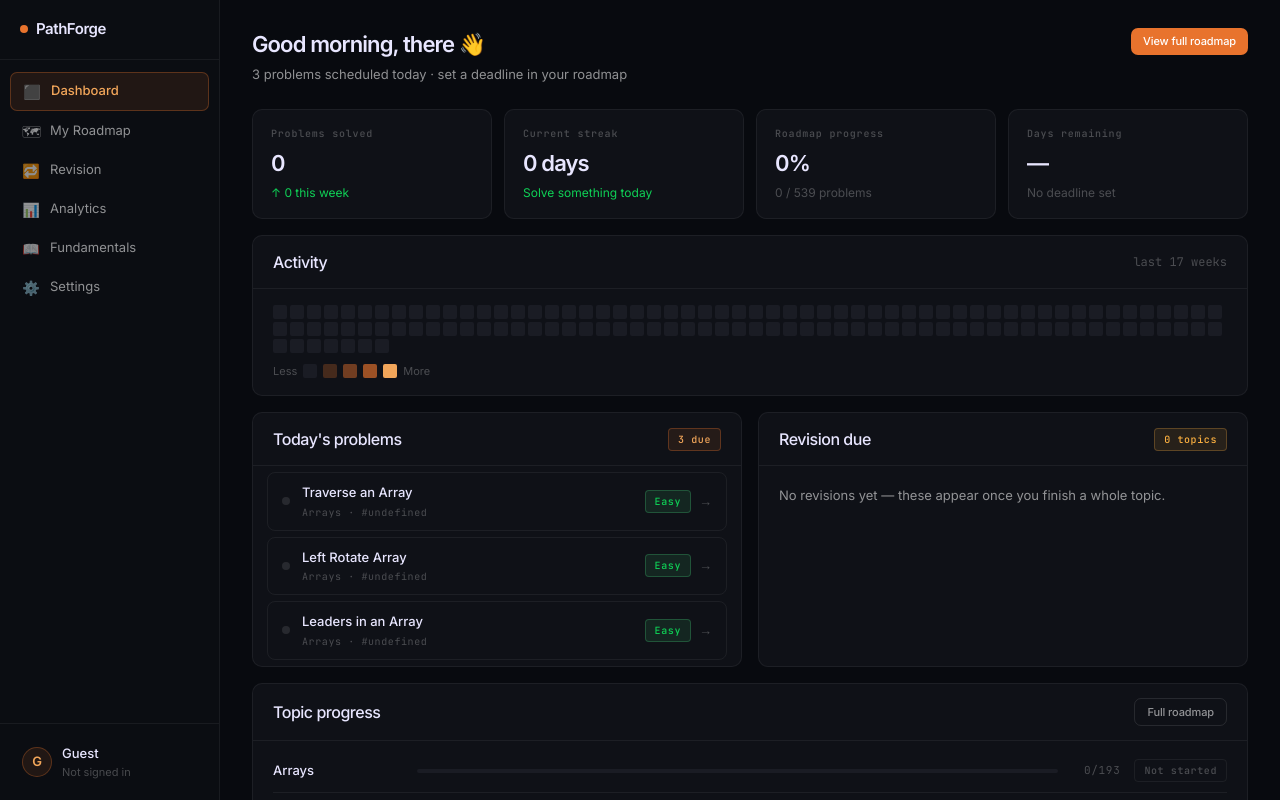
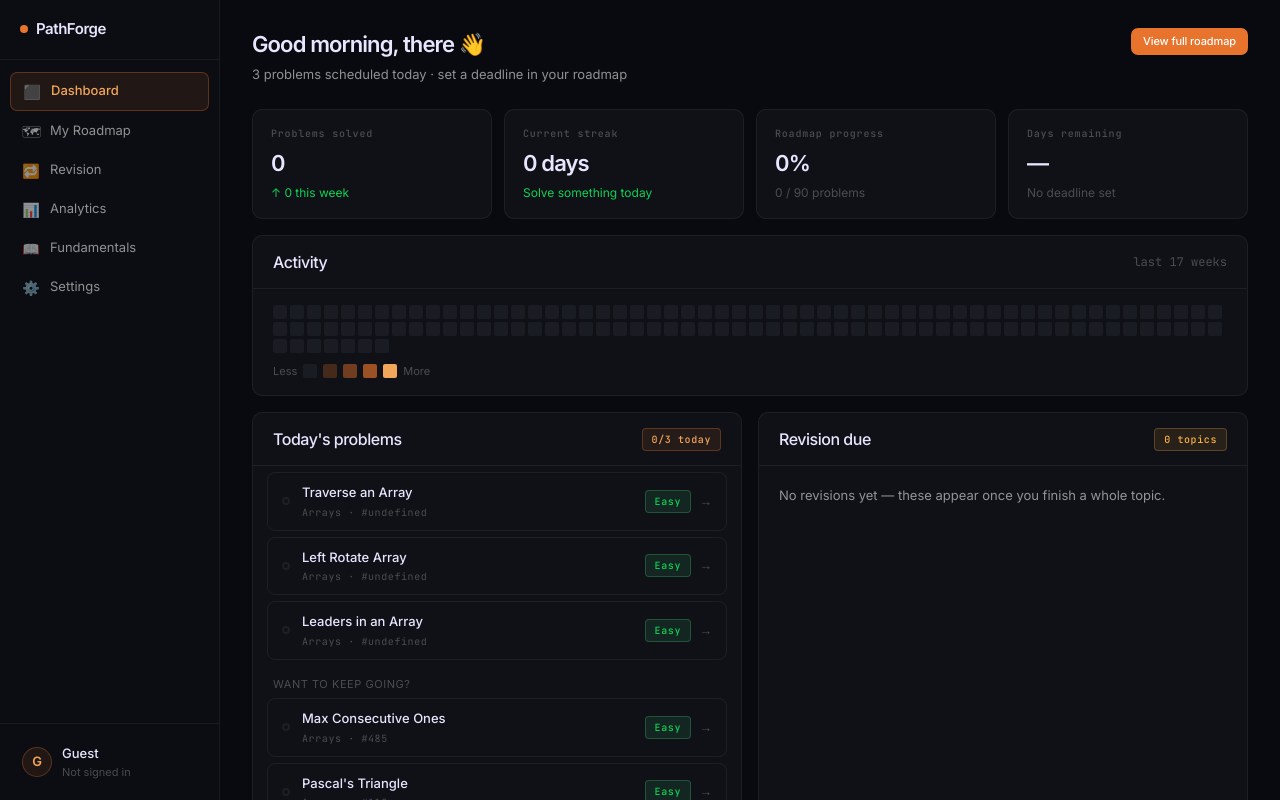
Before and after one commit to naman-0230/pathforge, a React (Vite) app in the folder REACT/: page /dashboard in a window 1280 px wide. Shown: the top 800 px of the page. Built offline with nearby package versions, Linux system fonts and the light colour scheme.

Commit message:
updated the dashboard

```diff
--- a/REACT/src/pages/DashboardPage.jsx
+++ b/REACT/src/pages/DashboardPage.jsx
@@ -1,8 +1,7 @@
 import { useState } from 'react';
-import { Link } from 'react-router-dom';
+import { Link, useNavigate } from 'react-router-dom';
 import Sidebar from '../components/Sidebar';
 import Badge from '../components/Badge';
-import Button from '../components/Button';
 import StatCard from '../components/StatCard';
 import ProblemRow from '../components/ProblemRow';
 import RevisionRow from '../components/RevisionRow';
@@ -15,31 +14,63 @@ import { getDaysRemaining } from '../utils/date.js';
 import { getDashboardSubtitle } from '../utils/motivation.js';
 import { getCurrentStreak, getTotalSolvedFromLog, getSolvedInLastNDays, getDaysSinceLastActivity } from '../utils/activity.js';
 import { topics } from '../data/topics.js';
-import { getDifficultyType } from '../data/problems.js';
-import { getTopicStats, getOverallProgress } from '../utils/progress.js';
+import { getDifficultyType, getProblemsBySection } from '../data/problems.js';
+import { isProblemSolved } from '../utils/progress.js';
 import { isTopicWeak } from '../utils/weakPoints.js';
-import { getWeightedProblemQueue } from '../utils/roadmapGenerator.js';
+import { loadJSON, saveJSON } from '../utils/storage.js';
+import { slugify } from '../utils/slug.js';
+import {
+  getOrRegenerateRoadmapState,
+  resolveRoadmapBreakdown,
+  getRoadmapOverallProgress,
+  getTodayPlan,
+  getWeightedProblemQueue,
+} from '../utils/roadmapGenerator.js';
 import { ensureRevisionScheduled, isRevisionDue, getDaysUntilRevision, completeRevisionSession } from '../utils/revision.js';
 import '../styles/app.css';
 import '../styles/dashboard.css';
 
-// DashboardPage — this is where all three core engines come together:
-//   - roadmapGenerator: "Today's problems" is now the front of the real
-//     weighted queue (weak topics get more frequent slots), not a naive
-//     "first 3 unsolved, topic by topic" placeholder.
-//   - weakPoints: topic progress rows use real hint/peek/confidence scoring
-//     to decide Strong vs Weak, not just raw solve ratio.
-//   - revision (SM-2): any topic that's 100% solved automatically gets a
-//     revision schedule, and its due date is real — driven by past revision
-//     quality, not a fixed "every N days" rule.
+// DashboardPage — now shares the exact same "what's true about my roadmap
+// right now" source as RoadmapPage: the STORED roadmap state
+// (roadmapGenerator.js), not a second, disagreeing derivation of it.
 //
-// FIX: "Revise →" used to call completeRevisionSession(topicKey, 4) directly
-// — every single revision was recorded as quality "Easy" no matter how it
-// actually went, which meant the SM-2 math in revision.js/sm2.js could never
-// actually adapt (there was no real signal for it to adapt to). Clicking
-// Revise now opens an inline confidence picker for that topic first — same
-// four options and same ConfidenceButton component ProblemPage already uses
-// — and only calls completeRevisionSession once a real rating is picked.
+// WHAT CHANGED THIS PASS (previously this page had drifted behind
+// RoadmapPage's stored-state / calendar-day work):
+//
+//   - "Today's problems" used to be `getWeightedProblemQueue().slice(0, 3)`
+//     — a completely different notion of "today" than RoadmapPage's
+//     calendar-dated day plan, and a hardcoded `3` regardless of the
+//     person's actual pace. It's now built from the SAME getTodayPlan() as
+//     RoadmapPage: real assigned problems for today's real date, solved
+//     ones stay visible (grayed via ProblemRow's existing `done` prop)
+//     instead of vanishing, and a permanent (not toast) "quota complete"
+//     message shows in the card once every assigned problem is solved.
+//   - Per product decision, the card ALSO always offers extra "keep going"
+//     problems beyond the formal quota — this is what "Today's problems"
+//     originally did (front of the overall queue), preserved here as a
+//     secondary list that keeps refilling as things get solved, whether or
+//     not today's formal quota exists/is complete.
+//   - "Roadmap progress" stat card and the topic progress rows are now
+//     ROADMAP-SCOPED (via resolveRoadmapBreakdown / getRoadmapOverallProgress)
+//     instead of reading against the entire ~500+ problem database — matches
+//     what RoadmapPage already shows as "your plan."
+//   - Revisions only consider topics actually IN the active roadmap
+//     (previously looped every seeded topic regardless of selection).
+//   - Topic progress rows show every topic actually in the roadmap, not a
+//     hardcoded `topics.slice(0, 5)`.
+//   - NEW: a "finished a section — read the next one's fundamentals?"
+//     prompt (see getFundamentalsPrompt below), deep-linking to
+//     /fundamentals/:topicKey#section-slug (TopicFundamentalsPage.jsx).
+//     Only fires the FIRST time a section boundary is crossed (never before
+//     the very first section — starting the roadmap shouldn't immediately
+//     nag), and "No, I'm already familiar" just dismisses it for that
+//     specific section boundary permanently (storage-backed, not just
+//     session state).
+//
+// STILL NOT WIRED UP (flagged, not fixed, since it wasn't asked for this
+// round): `prefs.weakPoints.showCallouts` is saved but never read — the
+// weak-point badges below and on RoadmapPage show regardless of that
+// preference. Same category of dead toggle as `sensitivity` was.
 
 const revisionConfidenceOptions = [
   { value: 1, label: '😵 Forgot most of it' },
@@ -48,53 +79,103 @@ const revisionConfidenceOptions = [
   { value: 4, label: '🚀 Instant recall' },
 ];
 
-function buildTopicProgressRows() {
-  return topics.slice(0, 5).map((topic) => {
-    if (!topic.seeded) {
-      return { name: topic.label, solved: 0, total: topic.targetTotal, statusLabel: 'Upcoming', statusType: 'gray' };
-    }
+// How many extra "keep going" suggestions to show beyond today's formal
+// quota. This is a UI display choice, not a data assumption — unlike the
+// old hardcoded `slice(0, 3)`, this only controls how many suggestions
+// render, never how many problems are actually "due."
+const BONUS_SUGGESTION_COUNT = 3;
 
-    const { solved, total } = getTopicStats(topic.key);
+const FUNDAMENTALS_DISMISSED_KEY = 'pathforge:fundamentalsPromptDismissed';
 
-    if (total > 0 && solved === total) {
-      return { name: topic.label, solved, total, statusLabel: 'Done ✓', statusType: 'green' };
-    }
-    if (solved === 0) {
-      return { name: topic.label, solved, total, statusLabel: 'Not started', statusType: 'gray' };
-    }
-    // KEY CHANGE: this used to be a plain solved/total ratio. Now it asks the
-    // real weak-point engine — a topic can have plenty solved and still be
-    // flagged weak if it took a lot of hints/peeks/low confidence to get there.
-    return isTopicWeak(topic.key)
-      ? { name: topic.label, solved, total, statusLabel: 'Weak', statusType: 'amber', barColor: 'var(--amber)' }
-      : { name: topic.label, solved, total, statusLabel: 'Strong', statusType: 'green' };
-  });
+function isFundamentalsPromptDismissed(topicKey, sectionName) {
+  const dismissed = loadJSON(FUNDAMENTALS_DISMISSED_KEY, {});
+  return !!dismissed[`${topicKey}:${sectionName}`];
 }
 
-// buildRevisions — any seeded topic that's fully solved gets a real SM-2
-// revision schedule (ensureRevisionScheduled is a no-op if one already
-// exists). Due/not-due and the "in N days" label come straight from that
-// schedule instead of hardcoded text.
-function buildRevisions() {
-  return topics
-    .filter((t) => t.seeded)
+function dismissFundamentalsPrompt(topicKey, sectionName) {
+  const dismissed = loadJSON(FUNDAMENTALS_DISMISSED_KEY, {});
+  dismissed[`${topicKey}:${sectionName}`] = true;
+  saveJSON(FUNDAMENTALS_DISMISSED_KEY, dismissed);
+}
+
+// getFundamentalsPrompt — walks the roadmap's active topics in curriculum
+// order, section by section, looking for the exact boundary "everything up
+// to here is solved, but this next section isn't." Starts assuming NO prior
+// section is complete (so this never fires before Day 1 — you have to
+// actually finish a section first). Distinguishes "just finished a SECTION"
+// from "just finished an entire TOPIC" (i.e. that section was the topic's
+// last one) so the congratulations message can say the right thing.
+function getFundamentalsPrompt(roadmapState) {
+  const breakdown = resolveRoadmapBreakdown(roadmapState);
+  const activeKeys = new Set(breakdown.filter((t) => t.inRoadmap).map((t) => t.topicKey));
+  const activeTopics = topics.filter((t) => activeKeys.has(t.key)).sort((a, b) => a.order - b.order);
+
+  let prevSectionJustCompleted = false; // starts false — no prompt before Day 1
+  let prevWasLastSectionOfTopic = false;
+  let prevTopicLabel = null;
+  let prevSectionName = null;
+
+  for (const topic of activeTopics) {
+    for (let i = 0; i < topic.sections.length; i++) {
+      const sectionName = topic.sections[i];
+      const sectionProblems = getProblemsBySection(topic.key, sectionName);
+      const allSolved = sectionProblems.length > 0 && sectionProblems.every((p) => isProblemSolved(p.id));
+
+      if (!allSolved) {
+        if (!prevSectionJustCompleted) return null;
+        if (isFundamentalsPromptDismissed(topic.key, sectionName)) return null;
+        return {
+          nextTopicKey: topic.key,
+          nextTopicLabel: topic.label,
+          nextSectionName: sectionName,
+          justFinishedTopic: prevWasLastSectionOfTopic,
+          justFinishedLabel: prevWasLastSectionOfTopic ? prevTopicLabel : prevSectionName,
+        };
+      }
+
+      prevWasLastSectionOfTopic = i === topic.sections.length - 1;
+      prevTopicLabel = topic.label;
+      prevSectionName = sectionName;
+      prevSectionJustCompleted = true;
+    }
+  }
+  return null; // everything in the active roadmap is solved
+}
+
+function buildTopicProgressRows(breakdown) {
+  return breakdown
+    .filter((t) => t.inRoadmap || !t.seeded)
     .map((t) => {
-      const { solved, total } = getTopicStats(t.key);
-      if (total === 0 || solved < total) return null; // only fully-completed topics get revision
+      if (!t.seeded) {
+        return { name: t.label, solved: 0, total: t.total, statusLabel: 'Upcoming', statusType: 'gray' };
+      }
+      if (t.total > 0 && t.solved === t.total) {
+        return { name: t.label, solved: t.solved, total: t.total, statusLabel: 'Done ✓', statusType: 'green' };
+      }
+      if (t.solved === 0) {
+        return { name: t.label, solved: t.solved, total: t.total, statusLabel: 'Not started', statusType: 'gray' };
+      }
+      return isTopicWeak(t.topicKey)
+        ? { name: t.label, solved: t.solved, total: t.total, statusLabel: 'Weak', statusType: 'amber', barColor: 'var(--amber)' }
+        : { name: t.label, solved: t.solved, total: t.total, statusLabel: 'Strong', statusType: 'green' };
+    });
+}
 
-      ensureRevisionScheduled(t.key);
-      const due = isRevisionDue(t.key);
-      const daysUntil = getDaysUntilRevision(t.key);
-      const label = due
-        ? 'due today'
-        : daysUntil === 1
-        ? 'due tomorrow'
-        : `due in ${daysUntil} days`;
+function buildRevisions(breakdown) {
+  return breakdown
+    .filter((t) => t.inRoadmap)
+    .map((t) => {
+      if (t.total === 0 || t.solved < t.total) return null;
+
+      ensureRevisionScheduled(t.topicKey);
+      const due = isRevisionDue(t.topicKey);
+      const daysUntil = getDaysUntilRevision(t.topicKey);
+      const label = due ? 'due today' : daysUntil === 1 ? 'due tomorrow' : `due in ${daysUntil} days`;
 
       return {
-        topicKey: t.key,
+        topicKey: t.topicKey,
         topic: t.label,
-        meta: `Completed all ${total} problems · ${label}`,
+        meta: `Completed all ${t.total} problems · ${label}`,
         dueNow: due,
         label: due ? 'Revise →' : label,
       };
@@ -104,27 +185,25 @@ function buildRevisions() {
 
 export default function DashboardPage() {
   const { user, roadmapSetup } = useApp();
-  // Bumping this after "Revise" forces a re-render, which re-reads localStorage
-  // fresh — everything here reads storage directly at render time rather than
-  // caching it in state, so a simple re-render is all that's needed.
+  const navigate = useNavigate();
+
+  const [roadmapState] = useState(() => getOrRegenerateRoadmapState(roadmapSetup));
+
   const [, forceRefresh] = useState(0);
-
-  // Which topic (if any) currently has its confidence picker open, replacing
-  // that one row inline instead of popping a modal — keeps the interaction
-  // lightweight since it's just one extra click deep from the normal list.
   const [revisingTopicKey, setRevisingTopicKey] = useState(null);
 
   const firstName = user?.name?.split(' ')[0] || 'there';
   const greeting = getTimeGreeting();
   const emoji = greeting === 'Good night' ? '🌙' : '👋';
 
-  // KEY CHANGE: this used to loop topics in a fixed order and grab the first
-  // 3 unsolved problems, no matter how the person was actually doing. Now it
-  // reads the front of the real weighted queue — weak topics get 3x the
-  // slots per round, so struggling patterns naturally surface more often
-  // without ever being fully hidden.
-  const weightedQueue = getWeightedProblemQueue(roadmapSetup);
-  const todaysProblems = weightedQueue.slice(0, 3).map((p) => {
+  const breakdown = resolveRoadmapBreakdown(roadmapState);
+  const todayPlan = getTodayPlan(roadmapState);
+  const hasToday = !!todayPlan && todayPlan.total > 0;
+  const quotaComplete = hasToday && todayPlan.allSolved;
+
+  const todayIds = new Set((todayPlan?.problems || []).map((p) => p.id));
+  const bonusQueue = getWeightedProblemQueue(roadmapSetup).filter((p) => !todayIds.has(p.id));
+  const bonusProblems = bonusQueue.slice(0, BONUS_SUGGESTION_COUNT).map((p) => {
     const topic = topics.find((t) => t.key === p.topicKey);
     return {
       id: p.id,
@@ -135,9 +214,11 @@ export default function DashboardPage() {
     };
   });
 
-  const topicRows = buildTopicProgressRows();
-  const revisions = buildRevisions();
-  const overallProgress = getOverallProgress();
+  const topicRows = buildTopicProgressRows(breakdown);
+  const revisions = buildRevisions(breakdown);
+  const overallProgress = getRoadmapOverallProgress(roadmapState);
+
+  const fundamentalsPrompt = getFundamentalsPrompt(roadmapState);
 
   const daysRemaining = getDaysRemaining(roadmapSetup?.deadline);
   const daysRemainingLabel =
@@ -152,13 +233,10 @@ export default function DashboardPage() {
   const daysSinceLastActivity = getDaysSinceLastActivity();
   const subtitle = getDashboardSubtitle({
     daysSinceLastActivity,
-    problemsToday: todaysProblems.length,
+    problemsToday: hasToday ? todayPlan.total : bonusProblems.length,
     daysRemainingLabel,
   });
 
-  // Opens the inline picker for this topic instead of completing the session
-  // immediately — the actual SM-2 call now happens in handleConfirmRevision,
-  // once a real rating is chosen.
   function handleReviseClick(topicKey) {
     setRevisingTopicKey(topicKey);
   }
@@ -174,6 +252,19 @@ export default function DashboardPage() {
     setRevisingTopicKey(null);
   }
 
+  function handleFundamentalsNo() {
+    if (!fundamentalsPrompt) return;
+    dismissFundamentalsPrompt(fundamentalsPrompt.nextTopicKey, fundamentalsPrompt.nextSectionName);
+    forceRefresh((n) => n + 1);
+  }
+
+  function handleFundamentalsYes() {
+    if (!fundamentalsPrompt) return;
+    dismissFundamentalsPrompt(fundamentalsPrompt.nextTopicKey, fundamentalsPrompt.nextSectionName);
+    const href = `/fundamentals/${fundamentalsPrompt.nextTopicKey}#${slugify(fundamentalsPrompt.nextSectionName)}`;
+    navigate(href);
+  }
+
   return (
     <div className="app-layout">
       <Sidebar />
@@ -187,7 +278,6 @@ export default function DashboardPage() {
           <Link to="/roadmap" className="btn btn-primary btn-sm">View full roadmap</Link>
         </div>
 
-        {/* STAT CARDS */}
         <div className="stat-row">
           <StatCard
             label="Problems solved"
@@ -215,7 +305,6 @@ export default function DashboardPage() {
           />
         </div>
 
-        {/* ACTIVITY HEATMAP */}
         <div className="section-box" style={{ marginBottom: 16 }}>
           <div className="section-box-header">
             <span className="section-box-title">Activity</span>
@@ -229,24 +318,54 @@ export default function DashboardPage() {
         </div>
 
         <div className="two-col">
-          {/* TODAY'S PROBLEMS */}
           <div className="section-box">
             <div className="section-box-header">
               <span className="section-box-title">Today's problems</span>
-              <Badge type="purple">{todaysProblems.length} due</Badge>
+              {hasToday && (
+                <Badge type={quotaComplete ? 'green' : 'purple'}>
+                  {todayPlan.solvedCount}/{todayPlan.total} today
+                </Badge>
+              )}
             </div>
             <div className="problem-list">
-              {todaysProblems.length === 0 ? (
+              {quotaComplete && (
+                <p style={{ padding: '12px 20px 0', color: 'var(--green, #3fae63)', fontSize: 13, fontWeight: 500 }}>
+                  🎉 Nice work — today's quota is done! Anything below is extra, if you're up for more.
+                </p>
+              )}
+
+              {hasToday && todayPlan.problems.map((p) => {
+                const topic = topics.find((t) => t.key === p.topicKey);
+                return (
+                  <ProblemRow
+                    key={p.id}
+                    id={p.id}
+                    name={p.name}
+                    meta={`${topic?.label} · #${p.leetcode}`}
+                    difficulty={p.difficulty}
+                    difficultyType={getDifficultyType(p.difficulty)}
+                    done={p.solved}
+                  />
+                );
+              })}
+
+              {!hasToday && bonusProblems.length === 0 && (
                 <p style={{ padding: '20px', color: 'var(--text-mid)', fontSize: 13 }}>
                   All caught up — no unsolved problems left in your active topics.
                 </p>
-              ) : (
-                todaysProblems.map((p) => <ProblemRow key={p.id} {...p} />)
+              )}
+
+              {bonusProblems.length > 0 && (
+                <>
+                  <div style={{ padding: '10px 20px 0', fontSize: 11, color: 'var(--text-low)', textTransform: 'uppercase', letterSpacing: '0.05em' }}>
+                    {hasToday ? 'Want to keep going?' : "Nothing formally due today — here's what's next"}
+                  </div>
+                  {bonusProblems.map((p) => <ProblemRow key={p.id} {...p} />)}
+                </>
               )}
             </div>
           </div>
 
-          {/* REVISION DUE */}
           <div className="section-box">
             <div className="section-box-header">
               <span className="section-box-title">Revision due</span>
@@ -288,7 +407,6 @@ export default function DashboardPage() {
           </div>
         </div>
 
-        {/* TOPIC PROGRESS */}
         <div className="section-box" style={{ marginTop: 16 }}>
           <div className="section-box-header">
             <span className="section-box-title">Topic progress</span>
@@ -301,6 +419,49 @@ export default function DashboardPage() {
           </div>
         </div>
       </main>
+
+      {fundamentalsPrompt && (
+        <div
+          style={{
+            position: 'fixed',
+            inset: 0,
+            background: 'rgba(0,0,0,0.5)',
+            display: 'flex',
+            alignItems: 'center',
+            justifyContent: 'center',
+            zIndex: 1000,
+          }}
+        >
+          <div
+            style={{
+              background: 'var(--bg-elevated, #1a1a1a)',
+              border: '1px solid var(--border)',
+              borderRadius: 12,
+              padding: 24,
+              maxWidth: 420,
+              width: '90%',
+            }}
+          >
+            <div style={{ fontSize: 16, fontWeight: 600, marginBottom: 8 }}>
+              🎉 {fundamentalsPrompt.justFinishedTopic
+                ? `Congratulations on completing ${fundamentalsPrompt.justFinishedLabel}!`
+                : `Congratulations on completing "${fundamentalsPrompt.justFinishedLabel}"!`}
+            </div>
+            <p style={{ fontSize: 13, color: 'var(--text-mid)', marginBottom: 20 }}>
+              Would you like to go through the fundamentals for {fundamentalsPrompt.nextTopicLabel} ·{' '}
+              {fundamentalsPrompt.nextSectionName} before starting?
+            </p>
+            <div style={{ display: 'flex', gap: 8, justifyContent: 'flex-end' }}>
+              <button className="btn btn-sm" onClick={handleFundamentalsNo}>
+                No, I'm already familiar
+              </button>
+              <button className="btn btn-primary btn-sm" onClick={handleFundamentalsYes}>
+                Yes, take me there
+              </button>
+            </div>
+          </div>
+        </div>
+      )}
     </div>
   );
 }
--- a/REACT/src/styles/dashboard.css
+++ b/REACT/src/styles/dashboard.css
@@ -54,3 +54,33 @@
 .revision-confidence-picker { padding: 14px 20px; }
 .revision-confidence-prompt { font-size: 13px; color: var(--text-mid); margin-bottom: 10px; }
 .revision-confidence-options { display: grid; grid-template-columns: 1fr 1fr; gap: 6px; margin-bottom: 10px; }
+/* Grayed-out state for solved problems in Today's problems */
+.problem-row:has(.prob-status.done) {
+  opacity: 0.55;
+}
+
+.problem-row:has(.prob-status.done) .prob-name {
+  text-decoration: line-through;
+  color: var(--text-low);
+}
+
+.problem-row:has(.prob-status.done) .prob-meta {
+  color: var(--text-low);
+}
+
+.problem-row:has(.prob-status.done) .prob-arrow {
+  opacity: 0.4;
+}
+
+/* Make sure the status dot itself actually looks "done" vs "pending" */
+.prob-status.done {
+  background: var(--green, #3fae63);
+  border: 2px solid var(--green, #3fae63);
+  border-radius: 50%;
+}
+
+.prob-status.pending {
+  background: transparent;
+  border: 2px solid var(--border);
+  border-radius: 50%;
+}
```
